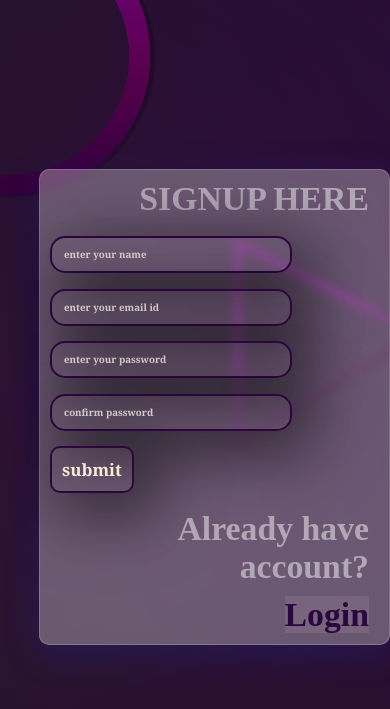
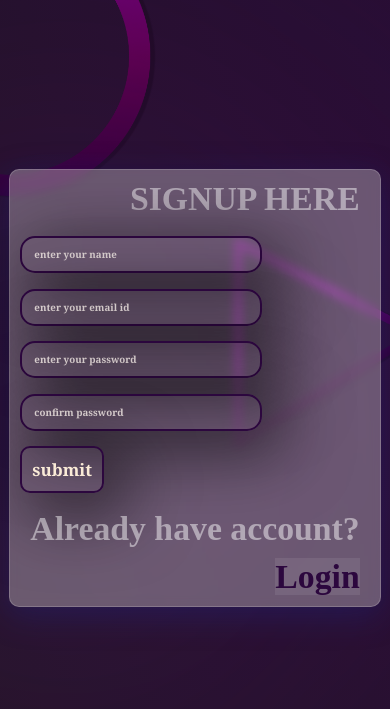
Before and after one commit to Nilay-rawal1/Price-Tracker, a Django app: page /signup/ in a window 390 px wide. Shown: the part 84-793 px from the top of the page. Run offline with Django 4.2, Linux system fonts and the light colour scheme; some web fonts are replaced.

Commit message:
update in css

```diff
--- a/static/css/signup.css
+++ b/static/css/signup.css
@@ -19,11 +19,13 @@
   display: flex;
   justify-content: right;
   padding: 0 20px;
+  position:sticky;
   margin-top: -55vh;
 }
 .image img {
-  width: 70vmin;
+  width: 70vh;
   right: 0;
+
   padding-right: 8vw;
 }
 .forms {
@@ -126,4 +128,7 @@ z-index: 1;
     input{
         font: 5px;
     }
+    .forms{
+      margin-left:auto;
+    }
 }
```
